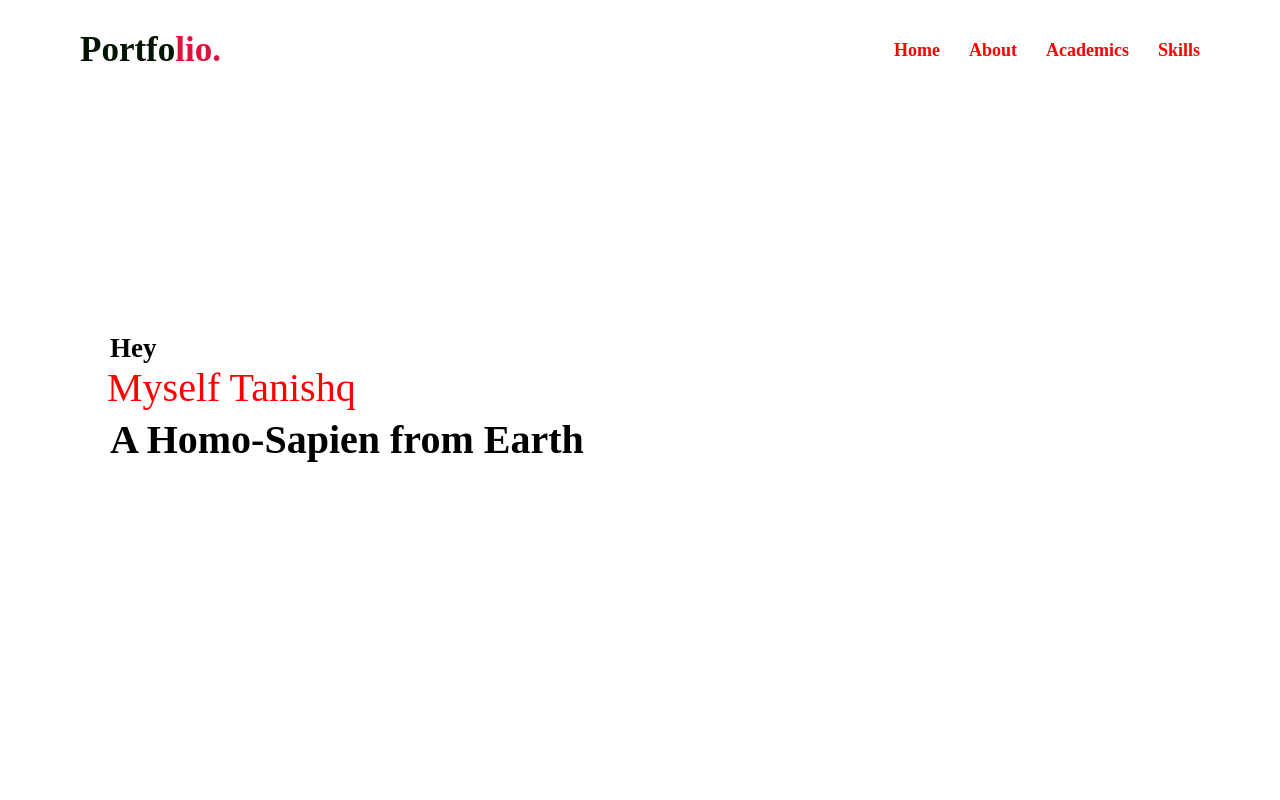
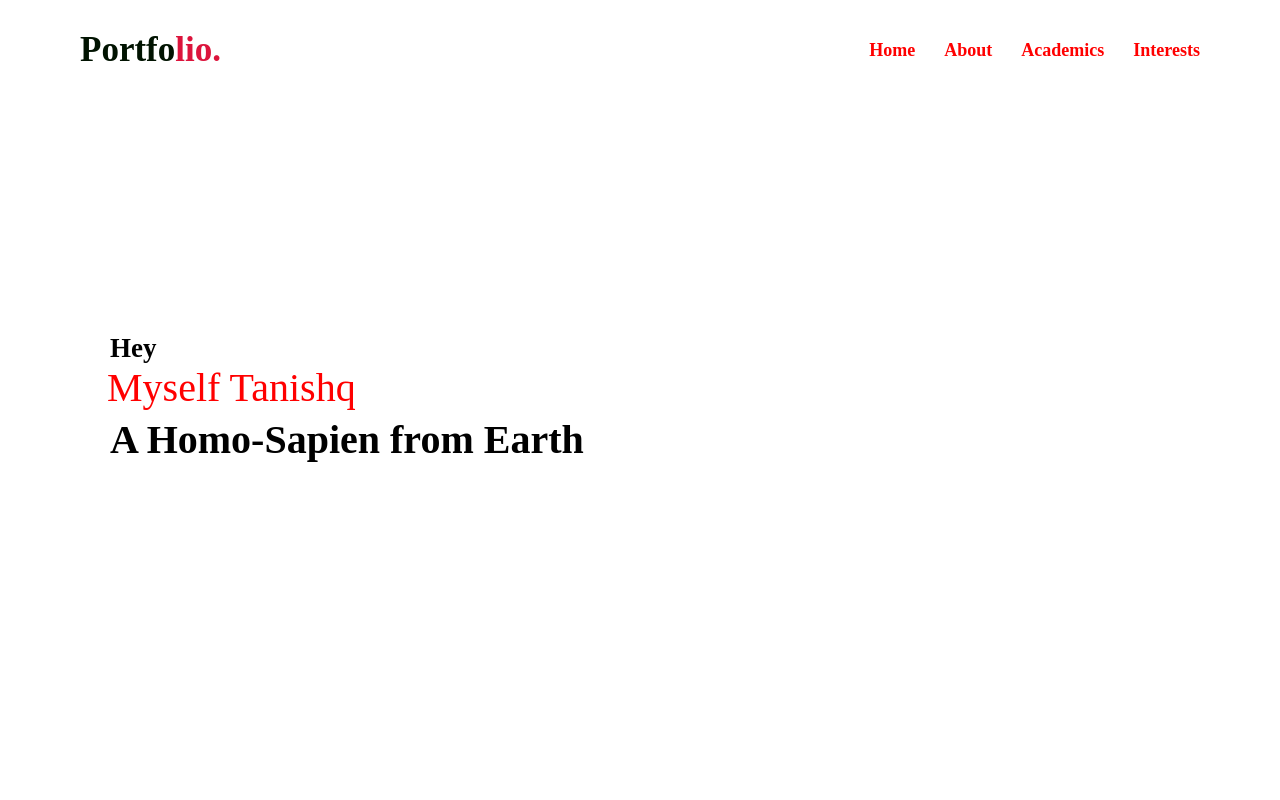
Before and after one commit to iamtanishqgoel/My-Portfolio, a plain HTML site: page index.html in a window 1280 px wide. Shown: the top 800 px of the page. Drawn offline with Linux system fonts and the light colour scheme.

Commit message:
Update index.html

```diff
--- a/index.html
+++ b/index.html
@@ -20,7 +20,7 @@
                 <li><a href="#home" class="menu-btn">Home</a></li>
                 <li><a href="#about" class="menu-btn">About</a></li>
                 <li><a href="#Academics" class="menu-btn">Academics</a></li>
-                <li><a href="#skills" class="menu-btn">Skills</a></li>
+                <li><a href="#skills" class="menu-btn">Interests</a></li>
             </ul>
             <div class="menu-btn">
                 <i class="fas fa-bars"></i>
```
